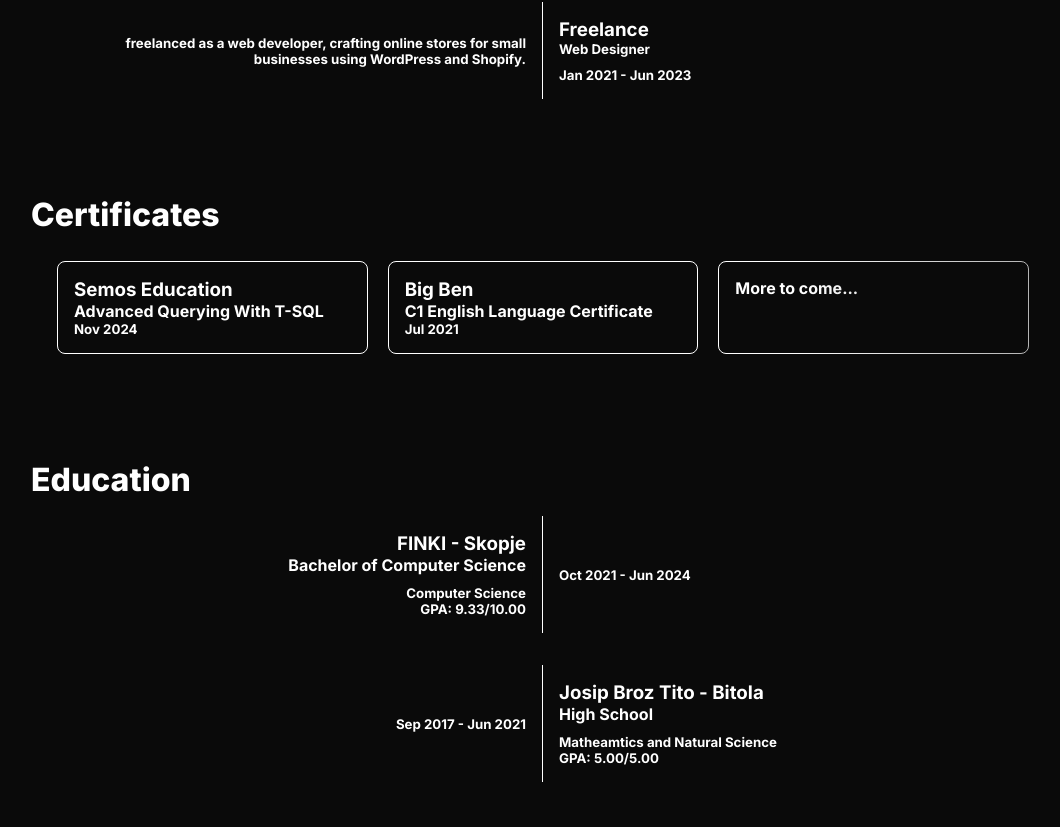
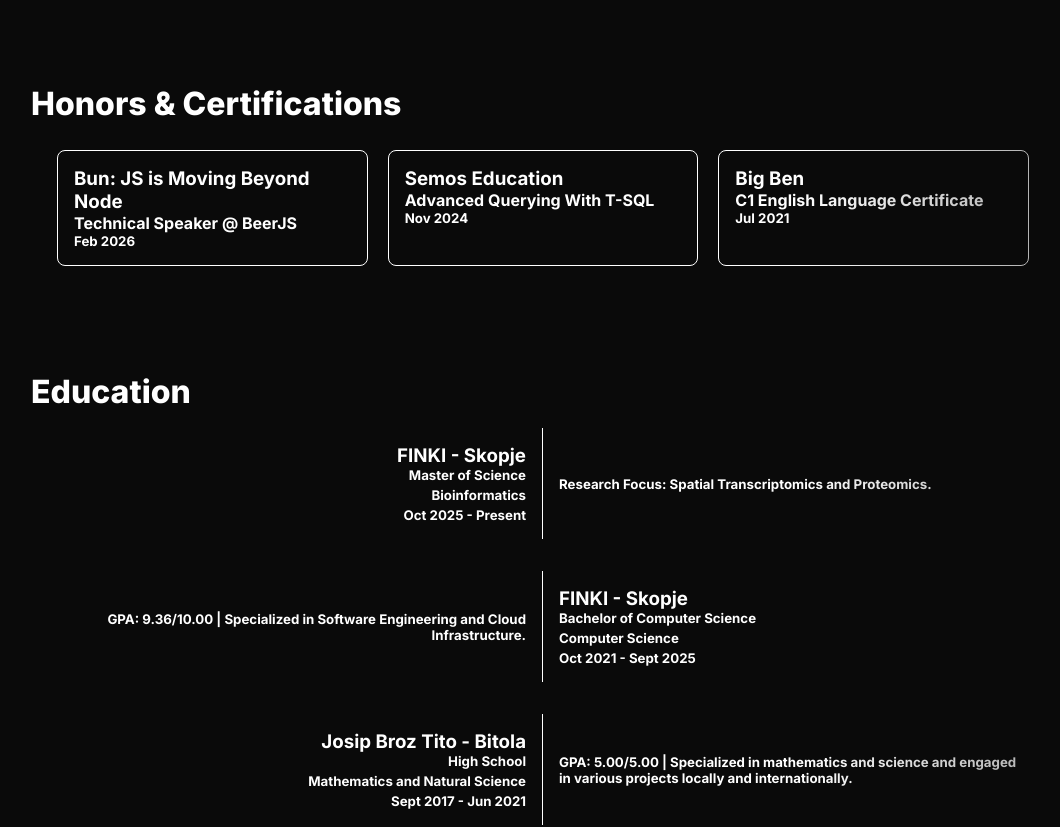
Before and after one commit to AtanasovskiPetar/portfolio, a Next.js app: page /en in a window 1280 px wide. Shown: the part 1615-2442 px from the top of the page, without its empty margins (97-1157 px from the left). Built offline with nearby package versions, Linux system fonts and the light colour scheme.

Commit message:
Add project and improve experience

```diff
--- a/src/app/[locale]/page.tsx
+++ b/src/app/[locale]/page.tsx
@@ -194,7 +194,7 @@ export default function Home(
 							as="h2"
 							variant="display-strong-xs"
 							wrap="balance">
-							Certificates
+							Honors & Certifications
 						</Heading>
 					</RevealFx>
 					<RevealFx translateY="16" delay={0.6}>
@@ -231,13 +231,13 @@ export default function Home(
 						</Heading>
 					</RevealFx>
 					{education.map((item) => (
-						<RevealFx key={item.institution} translateY="16" delay={0.6}>
+						<RevealFx key={`${item.institution}-${item.degree}`} translateY="16" delay={0.6}>
 							<Education
 								institution={item.institution}
 								degree={item.degree}
 								direction={item.direction}
-								gpa={item.gpa}
 								timeframe={item.timeframe}
+								description={item.description}
 								position={item.position}
 							></Education>
 						</RevealFx>
--- a/src/app/resources/content.js
+++ b/src/app/resources/content.js
@@ -182,7 +182,7 @@ const experiences = [
         title: 'Web Designer',
         company: 'Freelance',
         timeframe: 'Jan 2021 - Jun 2023',
-        description: 'freelanced as a web developer, crafting online stores for small businesses using WordPress and Shopify.',
+        description: 'Freelanced as a web developer, crafting online stores for small businesses using WordPress and Shopify.',
         position: 'right'
     }
 ]
@@ -190,23 +190,36 @@ const experiences = [
 const education = [
     {
         institution: 'FINKI - Skopje',
+        degree: 'Master of Science',
+        direction: 'Bioinformatics',
+        timeframe: 'Oct 2025 - Present',
+        description: 'Research Focus: Spatial Transcriptomics and Proteomics.',
+        position: 'left'
+    },
+    {
+        institution: 'FINKI - Skopje',
         degree: 'Bachelor of Computer Science',
         direction: 'Computer Science',
-        gpa: '9.33/10.00',
-        timeframe: 'Oct 2021 - Jun 2024',
-        position: 'left'
+        timeframe: 'Oct 2021 - Sept 2025',
+        description: 'GPA: 9.36/10.00 | Specialized in Software Engineering and Cloud Infrastructure.',
+        position: 'right'
     },
     {
         institution: 'Josip Broz Tito - Bitola',
         degree: 'High School',
-        direction: 'Matheamtics and Natural Science',
-        gpa: '5.00/5.00',
-        timeframe: 'Sep 2017 - Jun 2021',
-        position: 'right'
+        direction: 'Mathematics and Natural Science',
+        timeframe: 'Sept 2017 - Jun 2021',
+        description: 'GPA: 5.00/5.00 | Specialized in mathematics and science and engaged in various projects locally and internationally.',
+        position: 'left'
     },
 ]
 
 const certifications = [
+    {
+        title: 'Technical Speaker @ BeerJS',
+        institution: 'Bun: JS is Moving Beyond Node',
+        timeframe: 'Feb 2026',
+    },
     {
         title: 'Advanced Querying With T-SQL',
         institution: 'Semos Education',
@@ -216,11 +229,6 @@ const certifications = [
         title: 'C1 English Language Certificate',
         institution: 'Big Ben',
         timeframe: 'Jul 2021',
-    },
-    {
-        title: 'More to come...',
-        institution: '',
-        timeframe: '',
     },
 ]
 
@@ -254,35 +262,49 @@ const achievements = [
 
 const projects = [
     {
-        title: 'Drug-Target Interactions Prediction App',
-        description: 'A machine learning-based tool for predicting drug-protein interactions and IC50 values.',
+        title: 'Schedly | SaaS',
+        description: 'Architected and deployed a scalable reservation engine with a hybrid multi-tenant API and single-tenant UI.',
+        src: '/images/projects/schedly.jpg',
+        link: 'https://hub.dev.schedly.cc/',
+        color: 'black',
+    },
+    {
+        title: 'EMSA Macedonia | Enterprise',
+        description: 'Developed a centralized platform for member and project management for a medical students’ association.',
+        src: '/images/projects/emsa.jpg',
+        link: 'https://github.com/AtanasovskiPetar/emsa',
+        color: 'black',
+    },
+    {
+        title: 'Drug-Target Interactions | Bioinformatics ML',
+        description: 'Built a predictive machine learning model for IC50 values with a functional UI interface.',
         src: '/images/projects/dti-app.jpg',
         link: 'https://github.com/AtanasovskiPetar/dti-app',
         color: 'black',
     },
     {
-        title: 'Overboiled',
-        description: 'Global Game Jam 2025 award-winning mobile game',
+        title: 'Overboiled | Unity',
+        description: 'Global Game Jam 2025 award-winning mobile game.',
         src: '/images/projects/overboiled.jpg',
         link: 'https://github.com/AtanasovskiPetar/Overboiled',
         color: 'white',
     },
     {
-        title: 'XLSX Streaming Writer',
-        description: 'Node.js package for streaming data into Excel file',
+        title: 'Xlsx Streaming Writer | Open Source Node.js',
+        description: 'High-performance package for streaming large datasets directly into Excel.',
         src: '/images/projects/xlsx_streaming_writer.jpg',
         link: 'https://github.com/AtanasovskiPetar/xlsx-streaming-writer',
         color: 'black',
     },
     {
-        title: 'AI Football',
-        description: 'Cloud-trained custom open ai gymnasium environment for a 3v3 python football game.',
+        title: 'AI Football | Machine Learning',
+        description: 'Neural network trained on Azure Cloud that plays football in Pygame.',
         src: '/images/projects/ai_football.jpg',
         link: 'https://github.com/AtanasovskiPetar/AIFootball',
         color: 'black',
     },
     {
-        title: 'Bloodline',
+        title: 'Bloodline | Unity',
         description: 'An engaging 3D strategy game developed in the Unity game engine.',
         src: '/images/projects/bloodline.jpg',
         link: 'https://github.com/AtanasovskiPetar/Bloodline',
--- a/src/components/Education.tsx
+++ b/src/components/Education.tsx
@@ -6,29 +6,27 @@ interface EducationProps {
     institution: string;
     degree: string;
     direction: string;
-    gpa: string;
     timeframe: string;
+    description: string;
     className?: string;
     style?: React.CSSProperties;
 }
 
-const Education = forwardRef<HTMLDivElement, EducationProps>(({position, institution, degree, direction, gpa, timeframe, className, style, ...props}, ref) => {
+const Education = forwardRef<HTMLDivElement, EducationProps>(({position, institution, degree, direction, timeframe, description, className, style, ...props}, ref) => {
 
-    const timeContent = (
-        <>
+    const metaContent = (
+        <div style={{textAlign: position === 'left' ? 'right' : 'left'}}>
+            <h3>{institution}</h3>
+            <h5 style={{paddingBottom: '4px'}}>{degree}</h5>
+            <h5 style={{paddingBottom: '4px'}}>{direction}</h5>
             <h5>{timeframe}</h5>
-        </>
+        </div>
     );
 
-    const educationContent = (
-        <>
-        <div style={{textAlign: position === 'left' ? 'right' : 'left'}}>
-            <h3>{institution}</h3>
-            <h4 style={{paddingBottom: '10px'}}>{degree}</h4>
-            <h5>{direction}</h5>
-            <h5>GPA: {gpa}</h5>
+    const descriptionContent = (
+        <div style={{textAlign: position === 'left' ? 'left' : 'right'}}>
+            <h5 style={{margin: 0}}>{description}</h5>
         </div>
-        </>
     );
 
     return (
@@ -46,7 +44,7 @@ const Education = forwardRef<HTMLDivElement, EducationProps>(({position, institu
                     alignItems: 'center',
                 }}
             >
-                {position === 'left' ? educationContent : timeContent}
+                {position === 'left' ? metaContent : descriptionContent}
             </div>
             <div style={{
                 padding: '16px',
@@ -54,7 +52,7 @@ const Education = forwardRef<HTMLDivElement, EducationProps>(({position, institu
                 justifyContent: 'flex-start',
                 alignItems: 'center'
                 }}>
-                {position === 'left' ? timeContent : educationContent}
+                {position === 'left' ? descriptionContent : metaContent}
             </div>
         </Grid>
     );
--- a/src/components/Experience.tsx
+++ b/src/components/Experience.tsx
@@ -24,11 +24,11 @@ const Experience = forwardRef<HTMLDivElement, ExperienceProps>(({position, compa
     const descriptionContent = (
         <div style={{textAlign: position === 'left' ? 'left' : 'right'}}>
             {Array.isArray(description) ? (
-                <ul style={{margin: 0, paddingLeft: position === 'left' ? '1.2em' : 0, paddingRight: position === 'right' ? '1.2em' : 0, listStyle: 'disc'}}>
+                <div style={{display: 'flex', flexDirection: 'column', gap: '8px'}}>
                     {description.map((item, i) => (
-                        <li key={i}><h5 style={{display: 'inline'}}>{item}</h5></li>
+                        <h5 key={i} style={{margin: 0}}>{item}</h5>
                     ))}
-                </ul>
+                </div>
             ) : (
                 <h5>{description}</h5>
             )}
```
Also changed, not shown: public/images/projects/emsa.jpg (added), public/images/projects/schedly.jpg (added).
